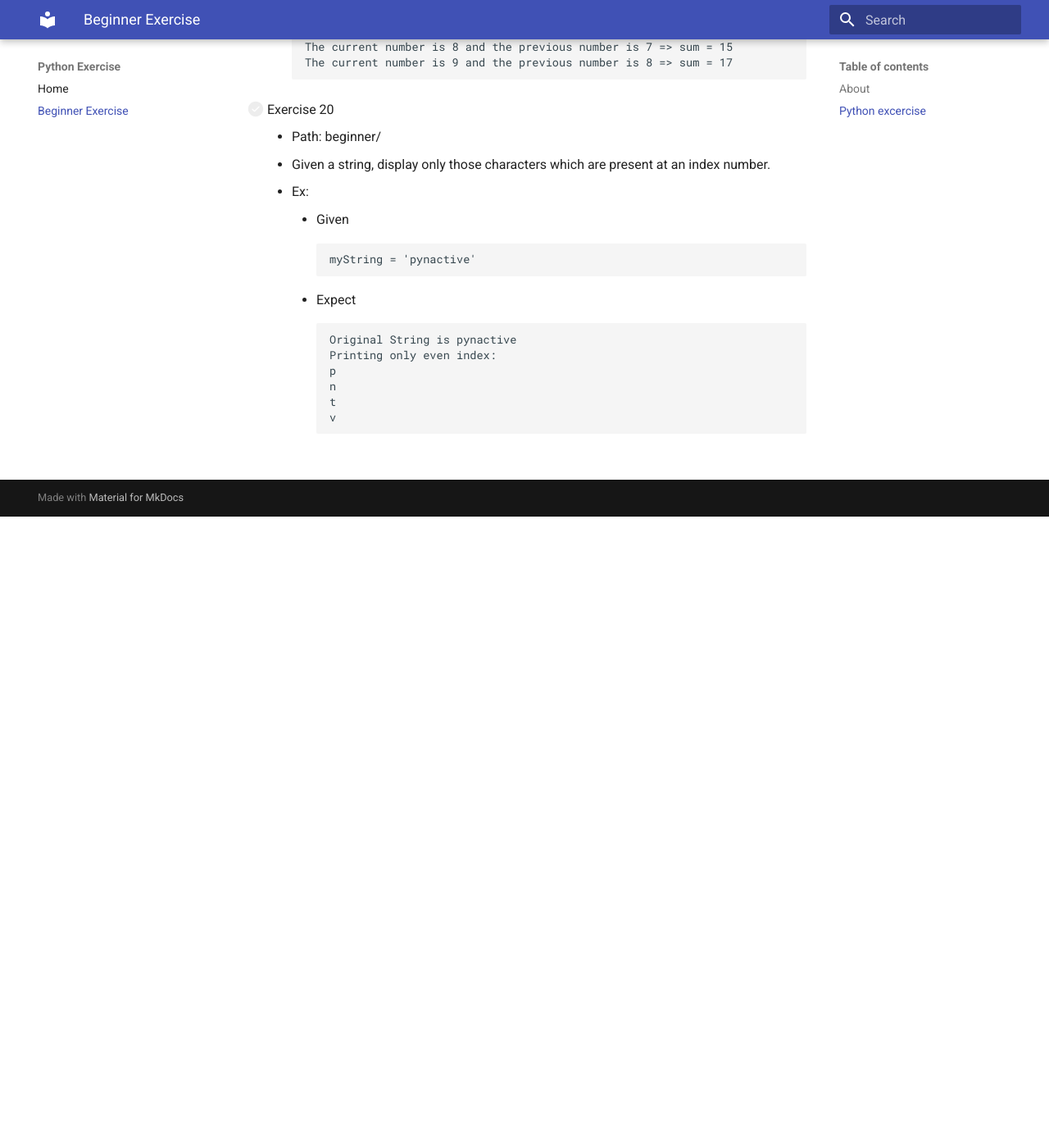
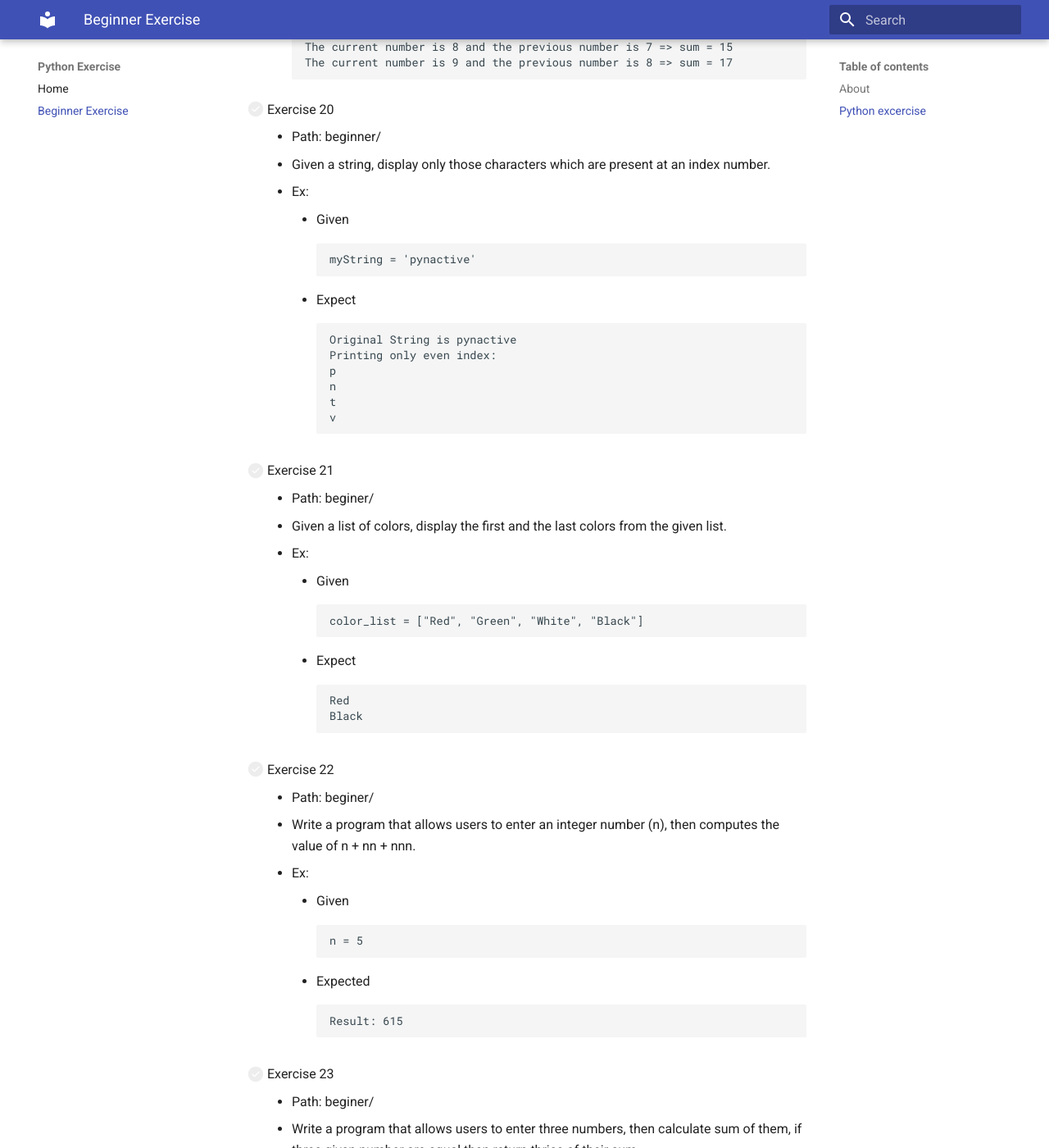
Before and after one commit to nghiango/python-excercise, an MkDocs documentation site: the page built from docs_src/beginner.md, in a window 1280 px wide and 1400 px high, scrolled down 4639 px. Shown: the whole window at 82% size. Built offline with MkDocs 1.6.1 and Material for MkDocs 9.7.7, drawn with Linux system fonts in a browser that asks for light colours; formulas are drawn with MathJax 3; before the commit the page ends 5269 px from its top, so only the background shows below that; some of the changed text lies outside the part shown.

Commit message:
Update exercise

````diff
--- a/docs/sitemap.xml
+++ b/docs/sitemap.xml
@@ -1,11 +1,11 @@
 <?xml version="1.0" encoding="UTF-8"?>
 <urlset xmlns="http://www.sitemaps.org/schemas/sitemap/0.9"><url>
      <loc>None</loc>
-     <lastmod>2020-08-23</lastmod>
+     <lastmod>2020-09-20</lastmod>
      <changefreq>daily</changefreq>
     </url><url>
      <loc>None</loc>
-     <lastmod>2020-08-23</lastmod>
+     <lastmod>2020-09-20</lastmod>
      <changefreq>daily</changefreq>
     </url>
 </urlset>
--- a/docs_src/beginner.md
+++ b/docs_src/beginner.md
@@ -158,3 +158,80 @@
         t
         v
         ```
+
+- [ ] Exercise 21
+    * Path: beginer/
+    * Given a list of colors, display the first and the last colors from the given list.
+    * Ex:
+        * Given
+        ```
+        color_list = ["Red", "Green", "White", "Black"]
+        ```
+        * Expect
+        ```
+        Red
+        Black
+        ```
+
+- [ ] Exercise 22
+    * Path: beginer/
+    * Write a program that allows users to enter an integer number (n), then computes the value of n + nn + nnn.
+    * Ex:
+        * Given
+        ```
+        n = 5
+        ```
+        * Expected
+        ```
+        Result: 615
+        ```
+
+- [ ] Exercise 23
+    * Path: beginer/
+    * Write a program that allows users to enter three numbers, then calculate sum of them, if three given number are equal then return thrice of their sum.
+    * Ex1:
+        * Given
+        ```
+        number1 = 1
+        number2 = 2
+        number3 = 3
+        ```
+        * Expected
+        ```
+        Result: 6
+        ```
+    * Ex2:
+        * Given
+        ```
+        number1 = 3
+        number2 = 3
+        number3 = 3
+        ```
+        * Expected
+        ```
+        Result: 27
+        ```
+- [ ] Exercise 24
+    * Path: beginer/
+    * Given a list of number, then concatenate all elements in a list into a string and print it.
+    * Ex:
+        * Given
+        ```
+        my_list = [1, 2, 33, 4]
+        ```
+        * Expected
+        ```
+        Result: 12334
+        ```
+- [ ] Exercise 25
+    * Path: beginer/
+    * Write a program that allows users enter a number(positive number), then caculate sum from 1 to the given number.
+    * Ex:
+        * Given
+        ```
+        number = 8
+        ```
+        * Expected
+        ```
+        Result: 36
+        ```
````
Also changed, not shown: docs/beginner/index.html (+93 -1 lines), docs/search/search_index.json (+1 -1 lines), 3 other files.
